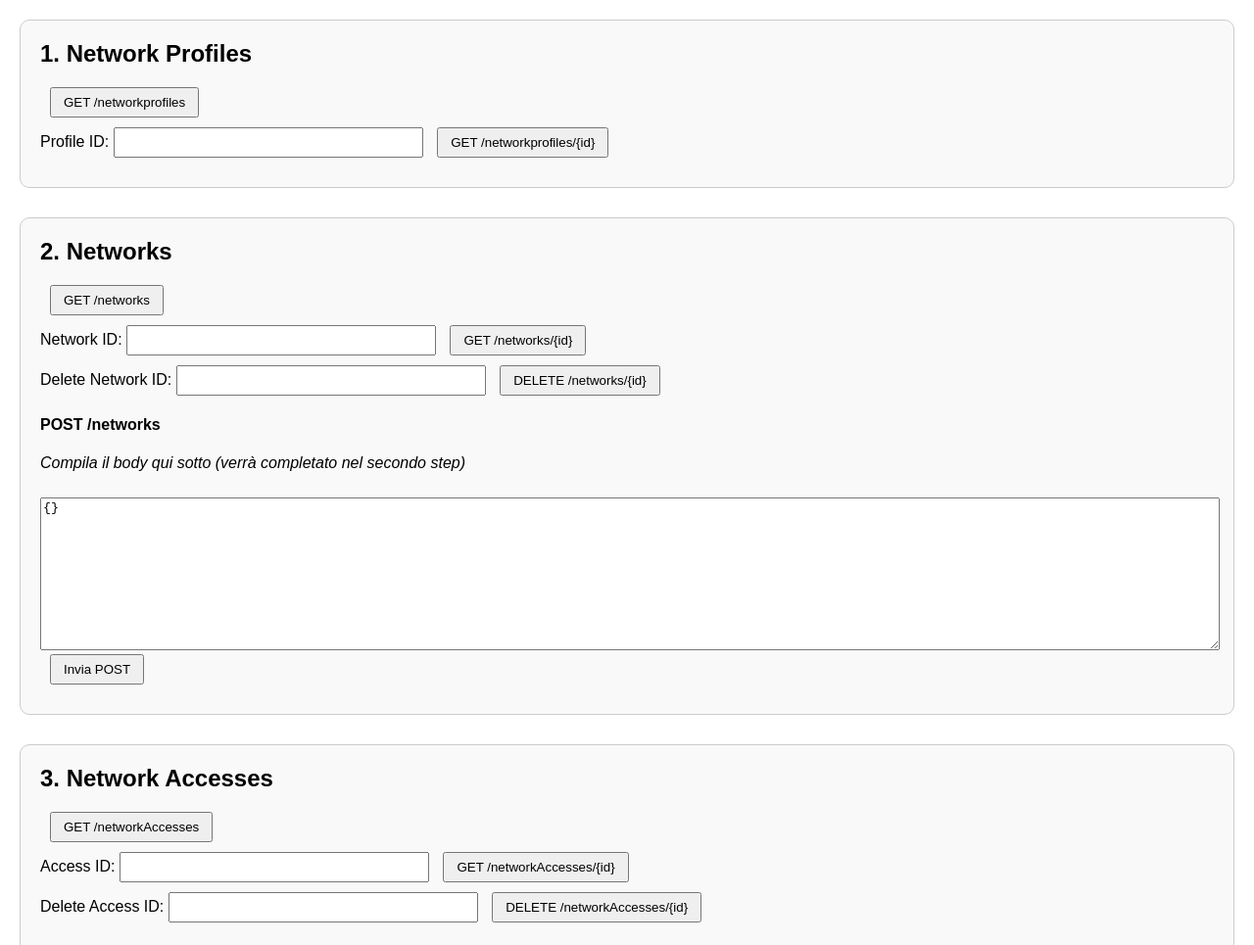
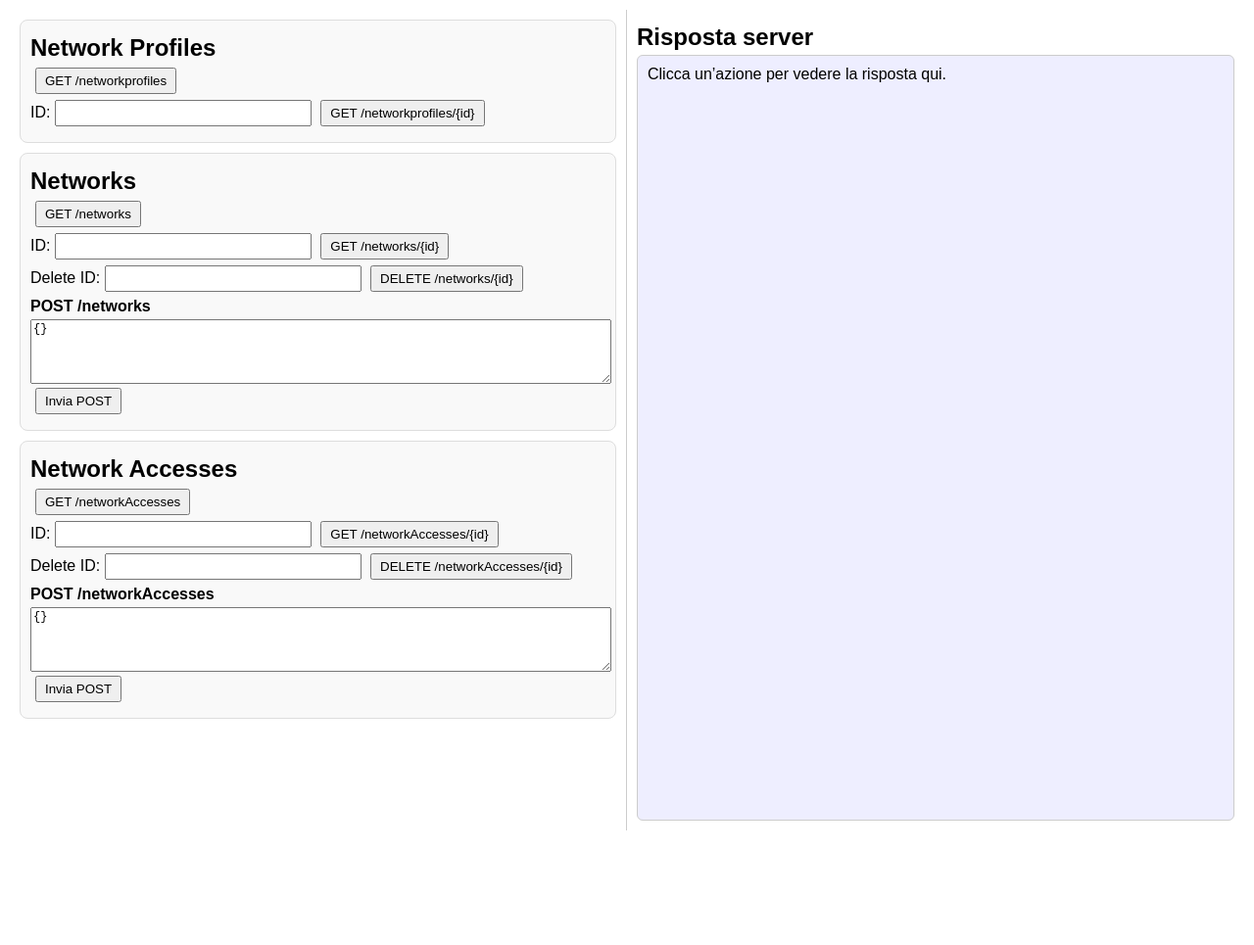
Before and after one commit to sergiobrisio/mock-gui-dedicated-network, a plain HTML site: page index.html in a window 1280 px wide. Shown: the top 965 px of the page at 98% size. After the commit the page ends 858 px from the top, so only its background shows below. Drawn offline with Linux system fonts and the light colour scheme.

Commit message:
Review of the GUI 2 columns

```diff
--- a/index.html
+++ b/index.html
@@ -2,128 +2,152 @@
 <html lang="it">
 <head>
   <meta charset="UTF-8">
-  <title>Mock GUI – Network Manager</title>
+  <title>Network Manager UI</title>
   <style>
     body {
       font-family: sans-serif;
-      margin: 20px;
+      margin: 10px;
+      display: flex;
     }
+
+    /* Layout: 2 colonne */
+    .left, .right {
+      width: 50%;
+      padding: 10px;
+      box-sizing: border-box;
+    }
+
+    .left {
+      border-right: 1px solid #ccc;
+    }
+
     section {
-      border: 1px solid #ccc;
-      border-radius: 10px;
-      padding: 20px;
-      margin-bottom: 30px;
+      border: 1px solid #ddd;
+      border-radius: 8px;
+      padding: 10px;
+      margin-bottom: 10px;
       background-color: #f9f9f9;
     }
-    h2 {
-      margin-top: 0;
+
+    h2, h4 {
+      margin: 4px 0;
     }
+
     .input-group {
-      margin: 10px 0;
+      margin: 6px 0;
     }
+
     input[type="text"] {
-      padding: 6px;
-      width: 300px;
+      padding: 4px;
+      width: 250px;
     }
-    button {
-      padding: 6px 12px;
-      margin-left: 10px;
-    }
+
     textarea {
       width: 100%;
-      height: 150px;
-      margin-top: 10px;
+      height: 60px;
       font-family: monospace;
+      font-size: 12px;
+    }
+
+    button {
+      padding: 4px 8px;
+      margin-left: 5px;
+    }
+
+    #responseArea {
+      white-space: pre-wrap;
+      background-color: #eef;
+      padding: 10px;
+      border: 1px solid #ccc;
+      border-radius: 6px;
+      height: 95vh;
+      overflow-y: auto;
     }
   </style>
 </head>
 <body>
 
-  <!-- SECTION 1 – Network Profiles -->
+  <!-- COLONNA SINISTRA -->
+  <div class="left">
+
+    <!-- Network Profiles -->
     <section>
-    <h2>1. Network Profiles</h2>
-
+      <h2>Network Profiles</h2>
       <div class="input-group">
         <button onclick="handleRequest('GET', '/networkprofiles')">GET /networkprofiles</button>
       </div>
-
       <div class="input-group">
-      <label>Profile ID:</label>
-      <input type="text" id="profileId">
-      <button onclick="handleRequest('GET', '/networkprofiles/' + document.getElementById('profileId').value)">GET /networkprofiles/{id}</button>
+        <label>ID: <input type="text" id="profileId"></label>
+        <button onclick="handleRequest('GET', '/networkprofiles/' + profileId.value)">GET /networkprofiles/{id}</button>
       </div>
     </section>
 
-  <!-- SECTION 2 – Networks -->
+    <!-- Networks -->
     <section>
-    <h2>2. Networks</h2>
-
+      <h2>Networks</h2>
       <div class="input-group">
         <button onclick="handleRequest('GET', '/networks')">GET /networks</button>
       </div>
-
       <div class="input-group">
-      <label>Network ID:</label>
-      <input type="text" id="networkId">
-      <button onclick="handleRequest('GET', '/networks/' + document.getElementById('networkId').value)">GET /networks/{id}</button>
+        <label>ID: <input type="text" id="networkId"></label>
+        <button onclick="handleRequest('GET', '/networks/' + networkId.value)">GET /networks/{id}</button>
       </div>
-
       <div class="input-group">
-      <label>Delete Network ID:</label>
-      <input type="text" id="networkIdDelete">
-      <button onclick="handleRequest('DELETE', '/networks/' + document.getElementById('networkIdDelete').value)">DELETE /networks/{id}</button>
+        <label>Delete ID: <input type="text" id="networkIdDelete"></label>
+        <button onclick="handleRequest('DELETE', '/networks/' + networkIdDelete.value)">DELETE /networks/{id}</button>
       </div>
-
       <div class="input-group">
         <h4>POST /networks</h4>
-      <p><i>Compila il body qui sotto (verrà completato nel secondo step)</i></p>
         <textarea id="postNetworkBody">{}</textarea><br>
-      <button onclick="handleRequest('POST', '/networks', document.getElementById('postNetworkBody').value)">Invia POST</button>
+        <button onclick="handleRequest('POST', '/networks', postNetworkBody.value)">Invia POST</button>
       </div>
     </section>
 
-  <!-- SECTION 3 – Network Accesses -->
+    <!-- Network Accesses -->
     <section>
-    <h2>3. Network Accesses</h2>
-
+      <h2>Network Accesses</h2>
       <div class="input-group">
         <button onclick="handleRequest('GET', '/networkAccesses')">GET /networkAccesses</button>
       </div>
-
       <div class="input-group">
-      <label>Access ID:</label>
-      <input type="text" id="accessId">
-      <button onclick="handleRequest('GET', '/networkAccesses/' + document.getElementById('accessId').value)">GET /networkAccesses/{id}</button>
+        <label>ID: <input type="text" id="accessId"></label>
+        <button onclick="handleRequest('GET', '/networkAccesses/' + accessId.value)">GET /networkAccesses/{id}</button>
       </div>
-
       <div class="input-group">
-      <label>Delete Access ID:</label>
-      <input type="text" id="accessIdDelete">
-      <button onclick="handleRequest('DELETE', '/networkAccesses/' + document.getElementById('accessIdDelete').value)">DELETE /networkAccesses/{id}</button>
+        <label>Delete ID: <input type="text" id="accessIdDelete"></label>
+        <button onclick="handleRequest('DELETE', '/networkAccesses/' + accessIdDelete.value)">DELETE /networkAccesses/{id}</button>
+      </div>
+      <div class="input-group">
+        <h4>POST /networkAccesses</h4>
+        <textarea id="postAccessBody">{}</textarea><br>
+        <button onclick="handleRequest('POST', '/networkAccesses', postAccessBody.value)">Invia POST</button>
       </div>
     </section>
 
-  <!-- Response Section -->
-  <section>
+  </div>
+
+  <!-- COLONNA DESTRA -->
+  <div class="right">
     <h2>Risposta server</h2>
-    <pre id="responseArea">Clicca un'azione per vedere la risposta qui.</pre>
-  </section>
+    <div id="responseArea">Clicca un’azione per vedere la risposta qui.</div>
+  </div>
 
   <script>
     async function handleRequest(method, endpoint, body = null) {
       try {
-        const res = await fetch('https://camara-dedicated-network.onrender.com/dedicated-network/vwip' + endpoint, {
+        const response = await fetch('https://camara-dedicated-network.onrender.com/dedicated-network/vwip' + endpoint, {
           method: method,
           headers: {
             'Content-Type': 'application/json'
           },
-          body: body && method !== 'GET' ? body : null
+          body: method !== 'GET' && method !== 'HEAD' ? body : null
         });
 
-        const result = await res.json();
+        const result = await response.json();
         document.getElementById('responseArea').textContent = JSON.stringify(result, null, 2);
       } catch (err) {
-        document.getElementById('responseArea').textContent = 'Errore nella chiamata: ' + err;
+        document.getElementById('responseArea').textContent = 'Errore nella richiesta: ' + err;
+        console.error(err);
       }
     }
   </script>
```
Lines whose indentation alone changed are shown as unchanged.
